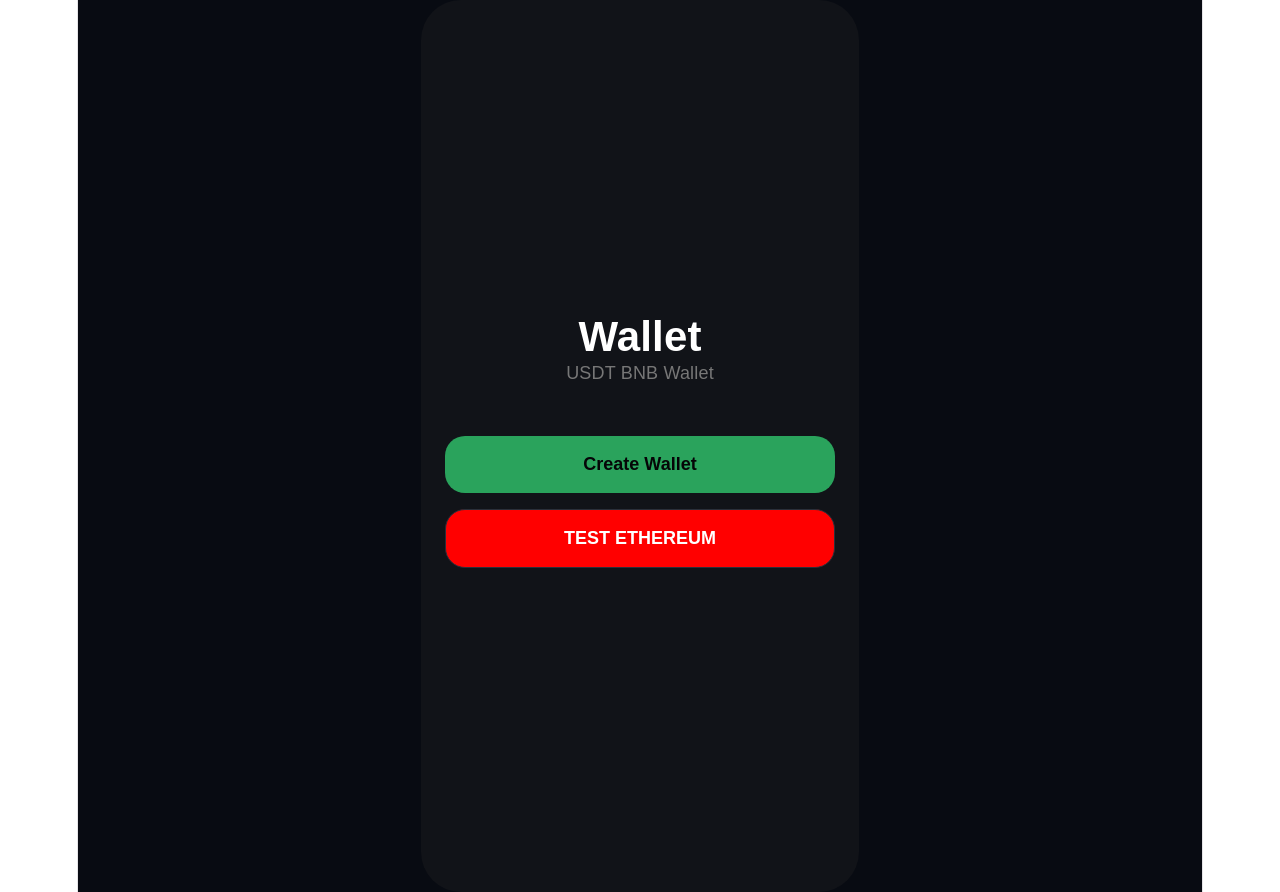
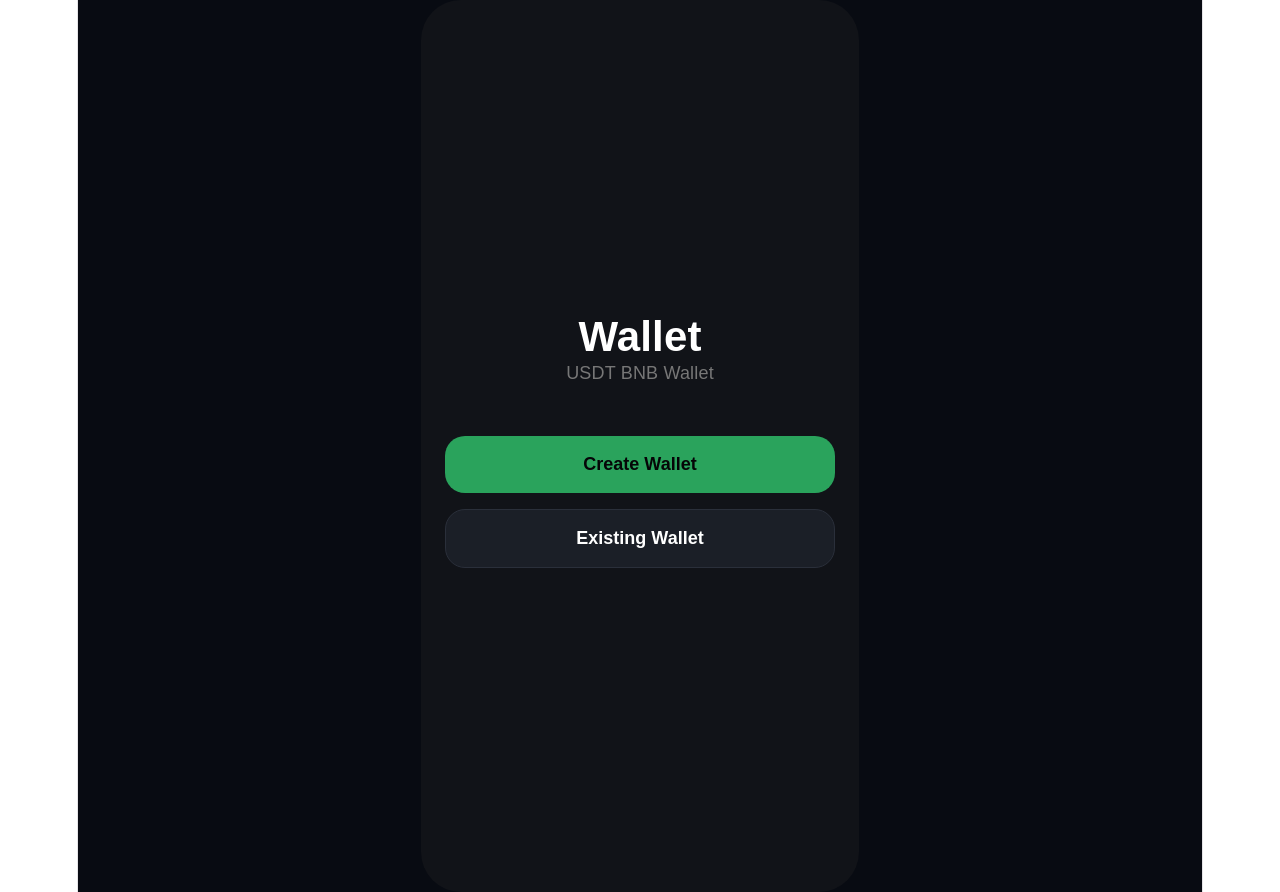
Before and after one commit to samircelik1-ui/my-dapp, a React (Vite) app: page / in a window 1280 px wide. Built offline with nearby package versions, Linux system fonts and the light colour scheme.

Commit message:
debug connect

```diff
--- a/src/App.jsx
+++ b/src/App.jsx
@@ -29,10 +29,10 @@
 
   async function connectWallet() {
   try {
+    alert("START");
+
     if (!window.ethereum) {
-        alert(
-          "Open inside Trust Wallet or MetaMask browser"
-        );
+      alert("NO ETHEREUM");
       return;
     }
 
@@ -41,10 +41,14 @@
         window.ethereum
       );
 
+    alert("PROVIDER OK");
+
     await provider.send(
       "eth_requestAccounts",
       []
     );
+
+    alert("ACCOUNTS OK");
 
     const signer =
       provider.getSigner();
@@ -52,12 +56,16 @@
     const address =
       await signer.getAddress();
 
+    alert(address);
+
     setWallet(address);
 
     setShowSend(true);
 
   } catch (err) {
     console.error(err);
+
+    alert(String(err));
   }
 }
 
@@ -298,29 +306,20 @@
             </button>
 
             <button
-  onClick={() => {
-    alert("CLICK");
-    alert(
-      "ethereum = " +
-      (window.ethereum ? "YES" : "NO")
-    );
-  }}
+  onClick={connectWallet}
   style={{
     width: "100%",
     padding: 18,
     borderRadius: 20,
     border: "1px solid #2A2F3A",
-    background: "#ff0000",
+    background: "#1B1F27",
     color: "white",
     fontWeight: "bold",
     fontSize: 18,
     cursor: "pointer",
-    position: "relative",
-    zIndex: 9999,
-    pointerEvents: "auto",
   }}
 >
-  TEST ETHEREUM
+  Existing Wallet
 </button>
           </div>
         ) : showSend ? (
```
Lines whose indentation alone changed are shown as unchanged.
